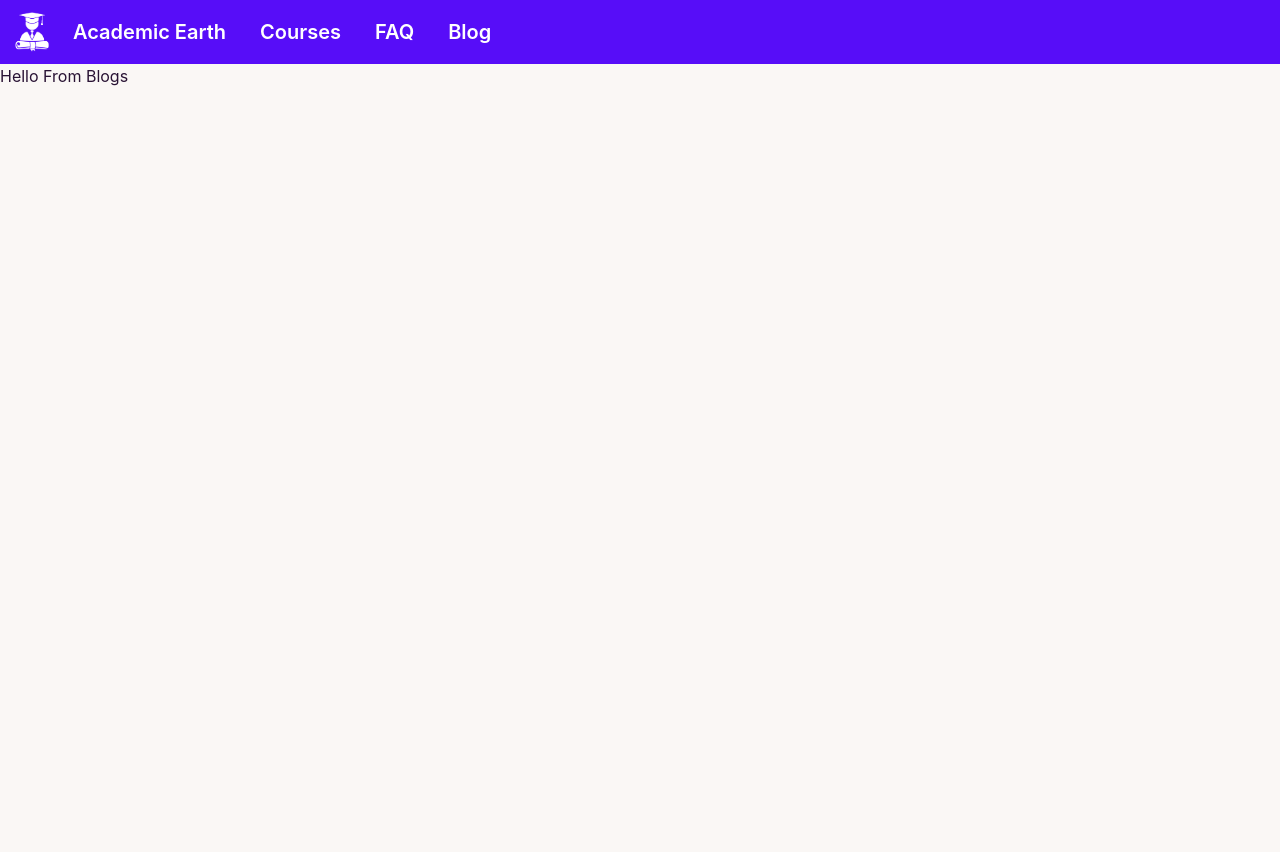
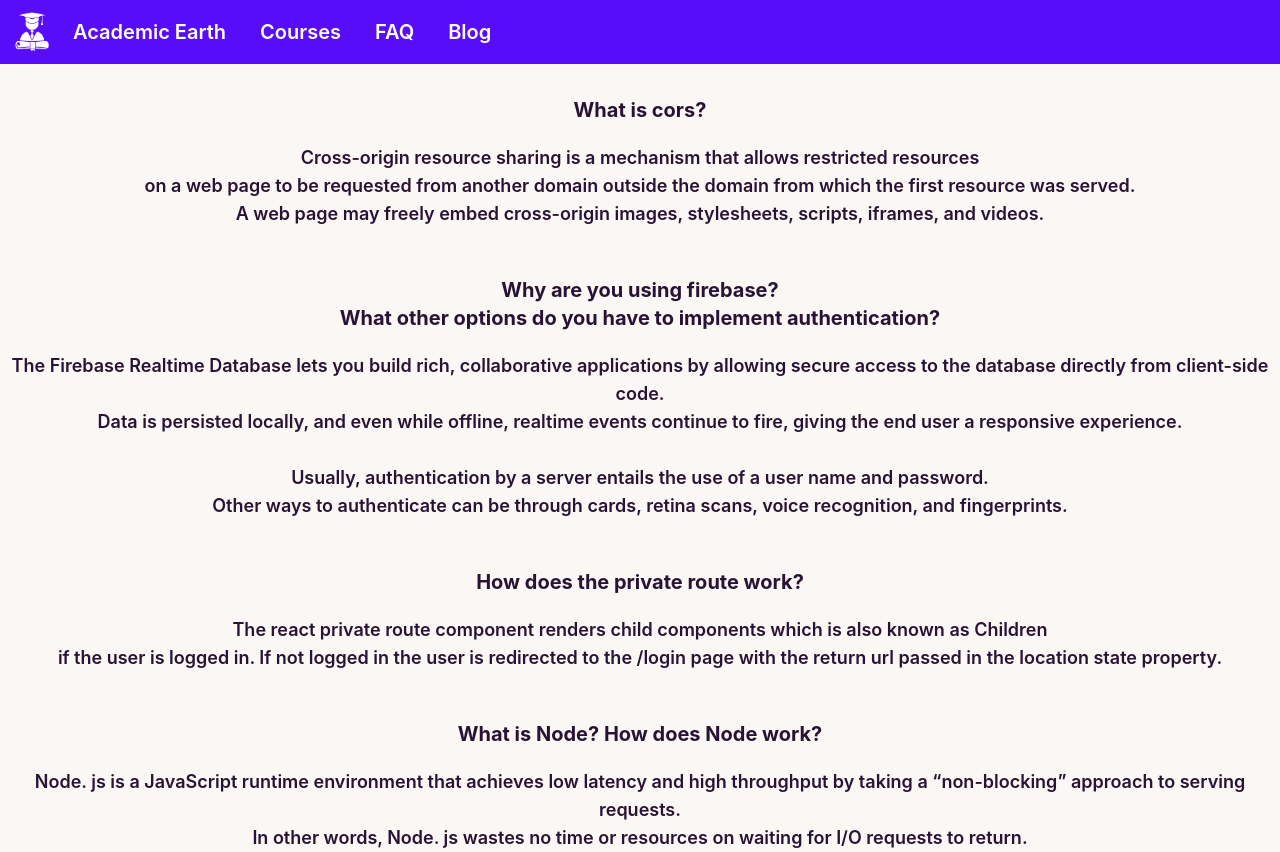
Before and after one commit to Parvez765/educational-website-clientside-assignment10, a React (Create React App) app: page /blog in a window 1280 px wide. Shown: the top 852 px of the page. Before the commit the page ends 800 px from the top, so only its background shows below. Built offline with nearby package versions, Linux system fonts and the light colour scheme; no server answers.

Commit message:
blog sesction added

```diff
--- a/src/Pages/Blog/Blog.js
+++ b/src/Pages/Blog/Blog.js
@@ -2,8 +2,18 @@ import React from 'react';
 
 const Blog = () => {
     return (
-        <div>
-            <h2>Hello From Blogs</h2>
+        <div className='text-center mt-8'>
+            <h2 className='text-xl font-bold'>What is cors?</h2>
+            <p className='text-lg mt-5 font-semibold'>Cross-origin resource sharing is a mechanism that allows restricted resources <br></br>on a web page to be requested from another domain outside the domain from which the first resource was served.<br></br> A web page may freely embed cross-origin images, stylesheets, scripts, iframes, and videos.</p>
+
+            <h2 className='text-xl font-bold mt-12'>Why are you using firebase?<br></br> What other options do you have to implement authentication?</h2>
+            <p className='text-lg mt-5 font-semibold'>The Firebase Realtime Database lets you build rich, collaborative applications by allowing secure access to the database directly from client-side code.<br></br> Data is persisted locally, and even while offline, realtime events continue to fire, giving the end user a responsive experience. <br></br><br></br>Usually, authentication by a server entails the use of a user name and password. <br></br>Other ways to authenticate can be through cards, retina scans, voice recognition, and fingerprints.</p>
+
+            <h2 className='text-xl font-bold mt-12'> How does the private route work?</h2>
+            <p className='text-lg mt-5 font-semibold'>The react private route component renders child components which is also known as Children <br></br>if the user is logged in. If not logged in the user is redirected to the /login page with the return url passed in the location state property.</p>
+
+            <h2 className='text-xl font-bold mt-12'>What is Node? How does Node work?</h2>
+            <p className='text-lg mt-5 font-semibold'>Node. js is a JavaScript runtime environment that achieves low latency and high throughput by taking a “non-blocking” approach to serving requests. <br></br>In other words, Node. js wastes no time or resources on waiting for I/O requests to return.</p>
         </div>
     );
 };
```
